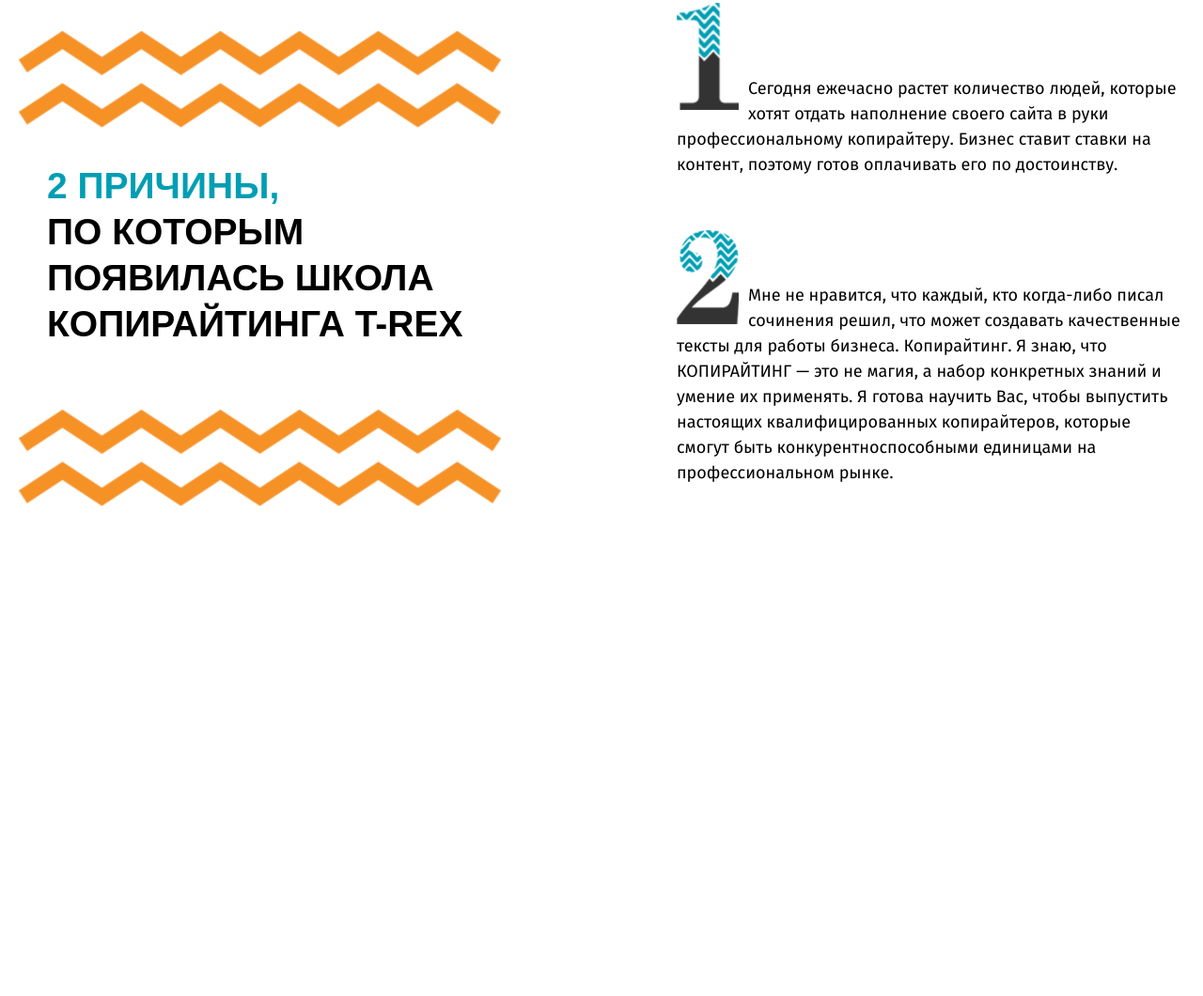
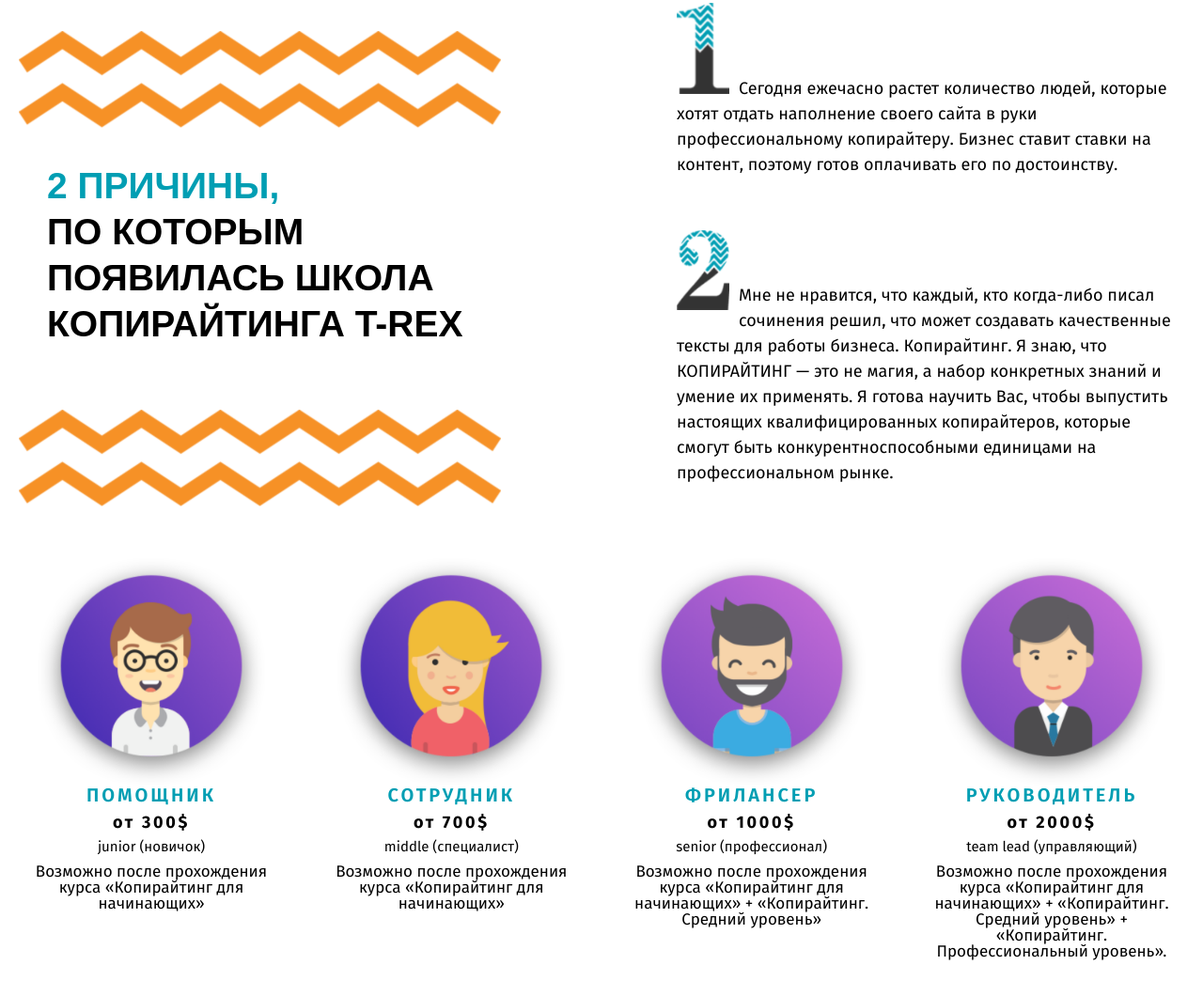
Before and after one commit to DVRoman13/trex-shcool, a website: page app/index.html in a window 1280 px wide. Shown: the part 1643-2703 px from the top of the page at 94% size. Before the commit the page ends 2182 px from the top, so only its background shows below. Drawn offline with nearby package versions, Linux system fonts and the light colour scheme; a web font is replaced by a local one.

Commit message:
add work block

```diff
--- a/app/css/reset.css
+++ b/app/css/reset.css
@@ -21,7 +21,8 @@
 	border: 0;
 	font-size: 100%;
 	font: inherit;
-	vertical-align: baseline;
+    vertical-align: baseline;
+    box-sizing: border-box;
 }
 
 /* make sure to set some focus styles for accessibility */
--- a/app/index.html
+++ b/app/index.html
@@ -126,6 +126,55 @@
                 </div>
             </div>
         </div>
+
+        <div class="work flex">
+            <div class="work-items flex">
+                <div class="work-img-block"><img src="./images/user1.png" alt=""></div>
+                <p class="work-title">
+                     ПОМОЩНИК
+                    </p>
+                <p class="work-salery">
+                    от 300$
+                </p>
+                <p class="work-place">
+                    junior (новичок)
+                </p>
+                <p class="work-text">
+                    Возможно после прохождения курса «Копирайтинг
+                    для начинающих»
+                </p>
+
+            </div>
+            <div class="work-items flex">
+                <div class="work-img-block"><img src="./images/user2.png" alt=""></div>
+                <p class="work-title"> СОТРУДНИК</p>
+                <p class="work-salery">от 700$</p>
+                <p class="work-place">middle (специалист)</p>
+                <p class="work-text">
+                        Возможно после прохождения курса «Копирайтинг
+                        для начинающих»
+                </p>
+            </div>
+            <div class="work-items flex">
+                <div class="work-img-block"><img src="./images/user3.png" alt=""></div>
+                <p class="work-title">     ФРИЛАНСЕР</p>
+                <p class="work-salery">от 1000$</p>
+                <p class="work-place">senior (профессионал)</p>
+                <p class="work-text">
+                    Возможно после прохождения курса «Копирайтинг для начинающих» + «Копирайтинг.
+                        Средний уровень»
+                    </p>
+            </div>
+            <div class="work-items flex">
+                <div class="work-img-block"><img src="./images/user4.png" alt=""></div>
+                <p class="work-title">  РУКОВОДИТЕЛЬ</p>
+                <p class="work-salery">от 2000$</p>
+                <p class="work-place">team lead (управляющий)</p>
+                <p class="work-text">Возможно после прохождения курса «Копирайтинг для начинающих» + «Копирайтинг.
+                        Средний уровень»
+                        + «Копирайтинг. Профессиональный уровень».</p>
+                </div>
+        </div>
     </div>
     <script src="https://code.jquery.com/jquery-3.4.1.min.js"
         integrity="sha256-CSXorXvZcTkaix6Yvo6HppcZGetbYMGWSFlBw8HfCJo=" crossorigin="anonymous"></script>
--- a/app/scss/style.scss
+++ b/app/scss/style.scss
@@ -1,6 +1,7 @@
 @import url('https://fonts.googleapis.com/css?family=Fira+Sans:400,600,700&display=swap');
 
 @import "mixin.scss";
+
 
 .flex {
     display: flex;
@@ -270,9 +271,6 @@
         p {
             @include fontStyle(18px, initial, #000, $font, 400);
             line-height: 27px;
-            &:last-child {
-
-            }
         }
         img{
             max-width: 66px;
@@ -295,3 +293,44 @@
     }
 
 }
+
+.work {
+    justify-content: space-between;
+    margin: 55px 0;
+    &-img-block {
+        max-width: 242px;
+        width: 100%;
+        img {
+            width: 100%;
+        }
+    }
+
+    &-items {
+        max-width: 282px;
+        width: 100%;
+        text-align: center;
+        flex-direction: column;
+        align-items: center;
+    }
+
+    &-title {
+        @include fontStyle(20px, initial, $main, $font, 600);
+        letter-spacing: 0.15em;
+        margin-bottom: 10px;
+    }
+
+    &-salery {
+        @include fontStyle(18px, initial, #000, $font, 900);
+        letter-spacing: 0.15em;
+        margin-bottom: 10px;
+    }
+
+    &-place {
+        @include fontStyle(15px, initial, #000, $font, 400);
+        margin-bottom: 10px;
+    }
+
+    &-text {
+        @include fontStyle(17px, initial, #000, $font, 400);
+    }
+}
```
Also changed, not shown: app/css/style.css, app/images/user1.png (added), app/images/user2.png (added), app/images/user3.png (added), app/images/user4.png (added).
